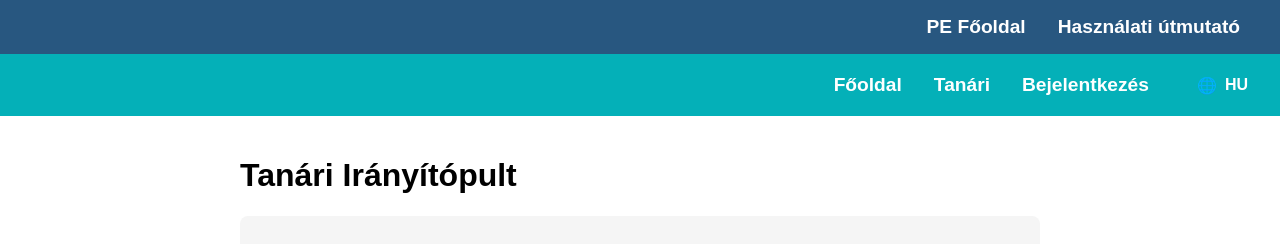
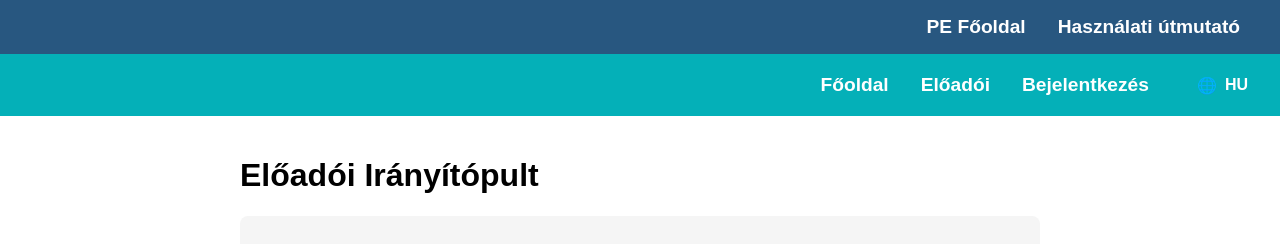
Before and after one commit to Kopoklesz/Szakdolgozat, a React (Create React App) app in the folder frontend/: page /teacher-dashboard in a window 1280 px wide. Shown: the top 244 px of the page. Built offline with nearby package versions, Linux system fonts and the light colour scheme; no server answers.

Commit message:
Valami új

```diff
--- a/frontend/src/components/Nav.js
+++ b/frontend/src/components/Nav.js
@@ -20,7 +20,7 @@ function Nav({ currentLanguage, changeLanguage }) {
       <nav className='interLinksNav'>
         <ul>
           <li><Link to="/webshops">{t('Főoldal')}</Link></li>
-          <li><Link to="/teacher-dashboard">{t('Tanári')}</Link></li>
+          <li><Link to="/teacher-dashboard">{t('Előadói')}</Link></li>
           <li><Link to="/login">{t('Bejelentkezés')}</Link></li>
         </ul>
         <div className="language-selector">
--- a/frontend/src/components/TeacherDashboard.js
+++ b/frontend/src/components/TeacherDashboard.js
@@ -131,7 +131,7 @@ const handleSubmit = async (e) => {
 
   return (
     <div className="teacher-dashboard">
-      <h1>{t('Tanári Irányítópult')}</h1>
+      <h1>{t('Előadói Irányítópult')}</h1>
 
       <div className="create-webshop-form">
         <h2>{t('Új Webshop Létrehozása')}</h2>
--- a/frontend/src/i18n.js
+++ b/frontend/src/i18n.js
@@ -18,8 +18,8 @@ const resources = {
       "Ár": "Price",
       "Elérhető": "Available",
       "Kosárba": "Add to Cart",
-      "Tanári": "Teacher's",
-      "Tanári Irányítópult": "Teacher Dashboard",
+      "Előadói": "Lecturer's",
+      "Előadói Irányítópult": "Lecturers Dashboards",
       "Új Webshop Létrehozása": "Create new webshop",
       "Tantárgy Neve": "Subject name",
       "Fejléc színe": "Header color",
@@ -82,8 +82,8 @@ const resources = {
       "Ár": "Ár",
       "Elérhető": "Elérhető",
       "Kosárba": "Kosárba",
-      "Tanári": "Tanári",
-      "Tanári Irányítópult": "Tanári Irányítópult",
+      "Előadói": "Előadói",
+      "Előadói Irányítópult": "Előadói Irányítópult",
       "Új Webshop Létrehozása": "Új Webshop Létrehozása",
       "Tantárgy Neve": "Tantárgy Neve",
       "Fejléc színe": "Fejléc színe",
```
